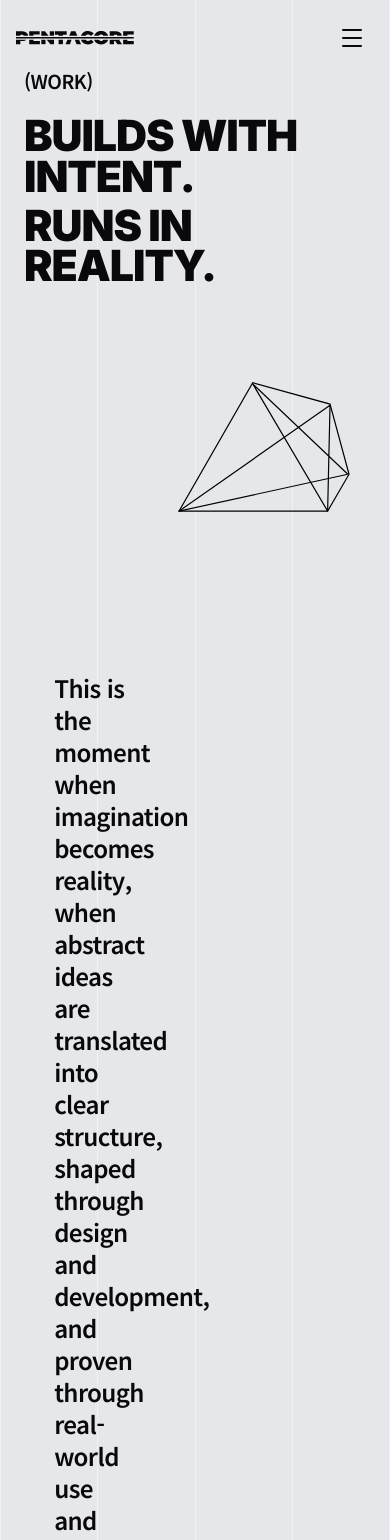
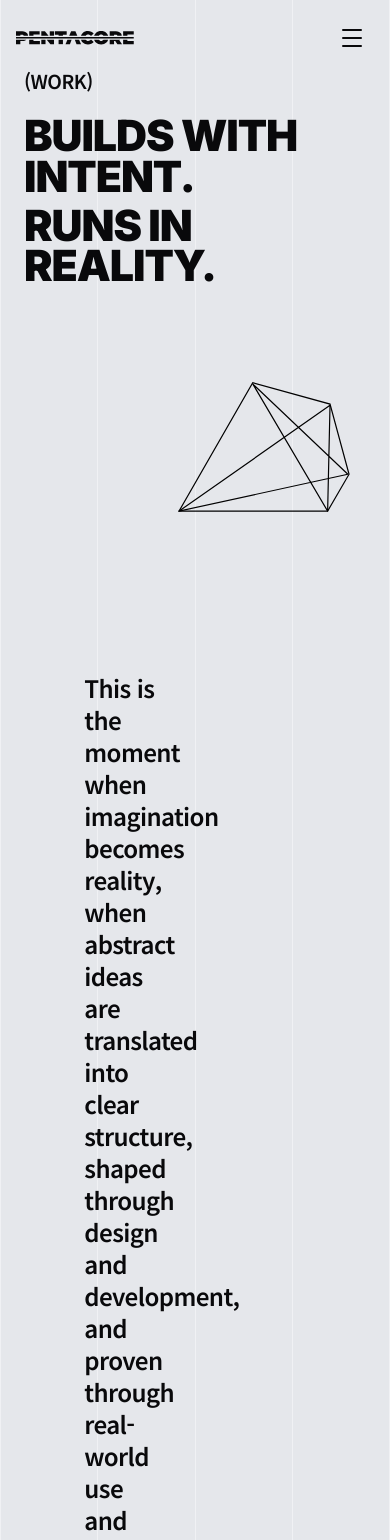
Before and after one commit to pentanike-UX/pentacore, a Next.js app in the folder web/: page /work in a window 390 px wide. Shown: the top 1540 px of the page. Built offline with nearby package versions, Linux system fonts and the light colour scheme.

Commit message:
fix(work): mobile txt block starts at column 3 (skip 2 grid cols)
Made-with: Cursor

```diff
--- a/web/components/work/WorkListingPage.tsx
+++ b/web/components/work/WorkListingPage.tsx
@@ -142,7 +142,7 @@ function WorkPageBody() {
         <div
           className={cn(
             "relative mb-[4.5rem] mt-[10rem] max-w-[100vw] md:mt-[12.5rem] lg:mt-[15.625rem]",
-            /* 모바일: 12컬 그리드 — 1칸 비우고 2~4열(3칸) */
+            /* 모바일: 12컬 그리드 — 2칸 비우고 3~5열(3칸) */
             "max-md:px-[1.5rem]",
             "md:left-1/2 md:w-screen md:-translate-x-1/2 md:pl-[50vw] md:pr-10",
             "pr-6",
@@ -150,7 +150,7 @@ function WorkPageBody() {
           data-figma="txt"
         >
           <div className="grid grid-cols-12 gap-x-5 md:block">
-            <div className="col-span-3 col-start-2 md:max-w-[min(640px,calc(50vw-2.5rem))]">
+            <div className="col-span-3 col-start-3 md:max-w-[min(640px,calc(50vw-2.5rem))]">
               <h3 className="whitespace-pre-line text-2xl font-semibold tracking-tight text-zinc-950 md:hidden">
                 {WORK_TXT_EN}
               </h3>
```
